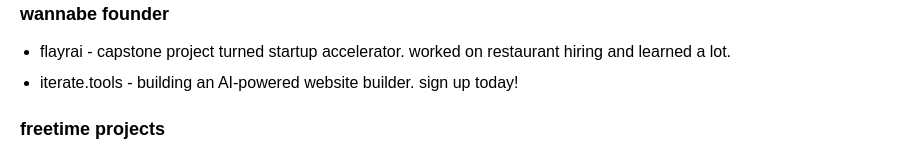
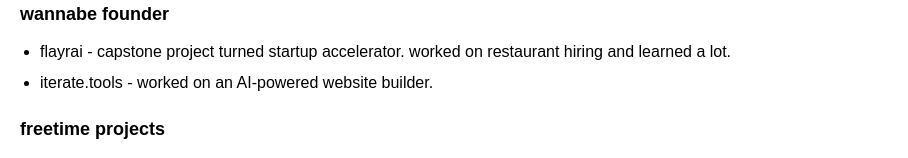
Before and after one commit to williamgay25/site, a React (Create React App) app: page / in a window 1280 px wide. Shown: the part 366-524 px from the top of the page, without its empty margins (0-908 px from the left). Built offline with nearby package versions, Linux system fonts and the light colour scheme.

Commit message:
chore: updating desc

```diff
--- a/src/pages/Home.js
+++ b/src/pages/Home.js
@@ -30,7 +30,7 @@
           <h2>wannabe founder</h2>
           <ul>
             <li><a href="https://github.com/flayrai">flayrai</a> - capstone project turned startup accelerator. worked on restaurant hiring and learned a lot.</li>
-            <li><a href="https://github.com/iteratedottools">iterate.tools</a> - building an AI-powered website builder. sign up today!</li>
+            <li><a href="https://github.com/iteratedottools">iterate.tools</a> - worked on an AI-powered website builder.</li>
           </ul>
         </section>
 
```
